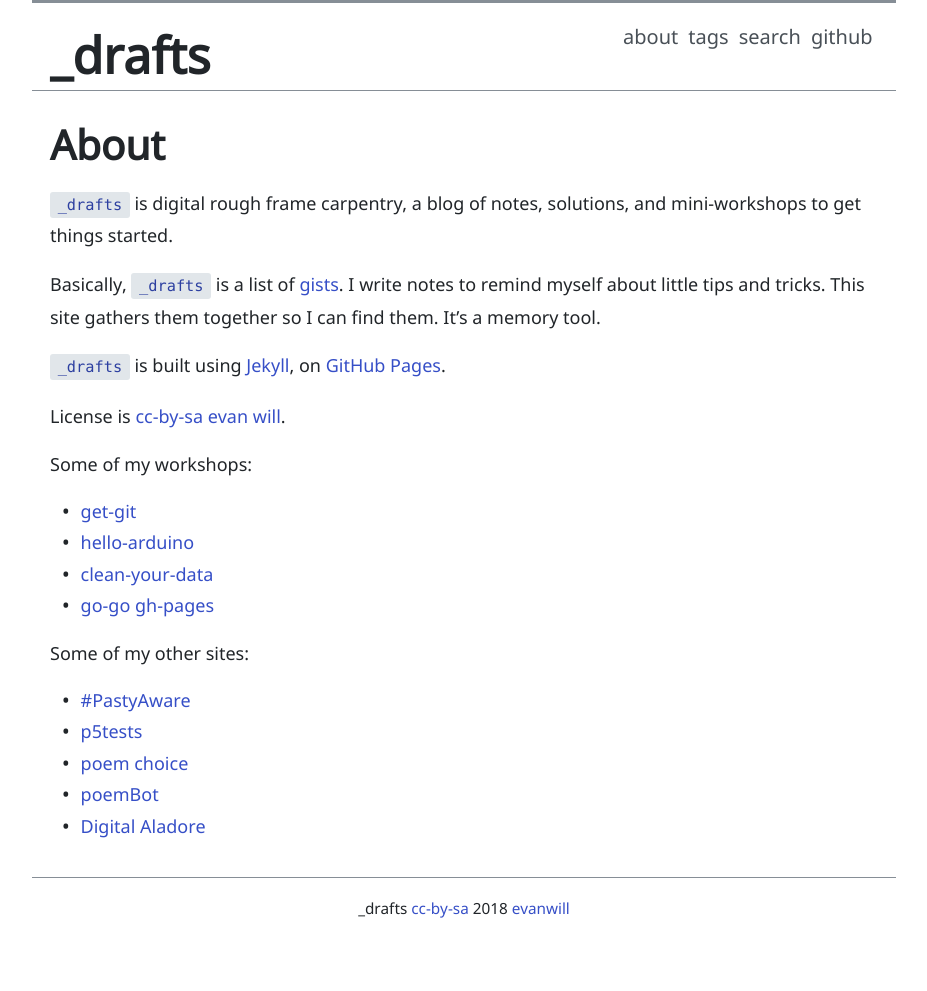
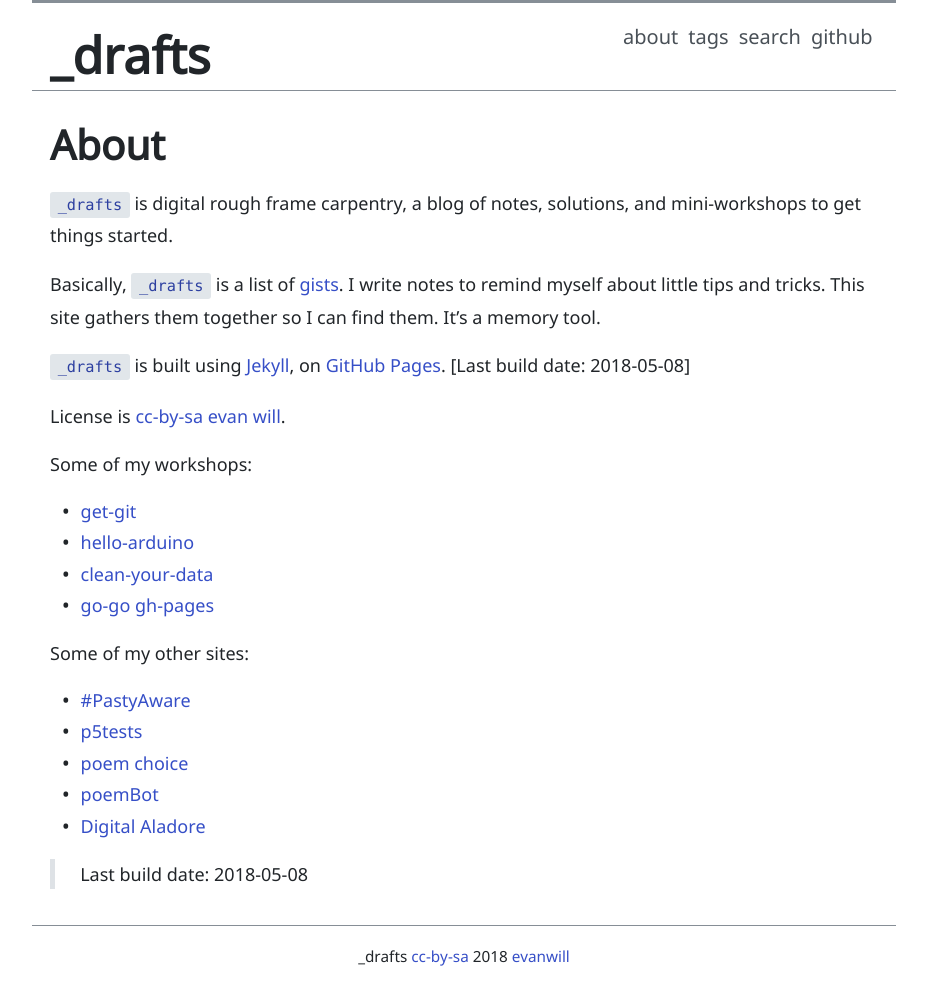
Before and after one commit to evanwill/_drafts, a Jekyll site: the page built from about.md, in a window 1280 px wide. Shown: the whole page, without its empty margins (176-1103 px from the left). Built offline with Jekyll 4.4.1, drawn with Linux system fonts in a browser that asks for light colours; before the commit the page ends 943 px from its top, so only the background shows below that.

Commit message:
add build date

```diff
--- a/about.md
+++ b/about.md
@@ -11,6 +11,7 @@ This site gathers them together so I can find them.
 It's a memory tool.
 
 `_drafts` is built using [Jekyll](https://jekyllrb.com/), on [GitHub Pages](https://pages.github.com/).
+[Last build date: {{ site.time | date: "%Y-%m-%d" }}]
 
 License is <a href="https://creativecommons.org/licenses/by-sa/4.0/" target="_blank" title="license">cc-by-sa</a> [evan will](https://github.com/evanwill).
 
@@ -26,3 +27,5 @@ Some of my other sites:
 - [poem choice](https://uidaholib.github.io/poemchoice/)
 - [poemBot](https://github.com/evanwill/poemBot)
 - [Digital Aladore](https://digitalaladore.wordpress.com/)
+
+> Last build date: {{ site.time | date: "%Y-%m-%d" }}
```
